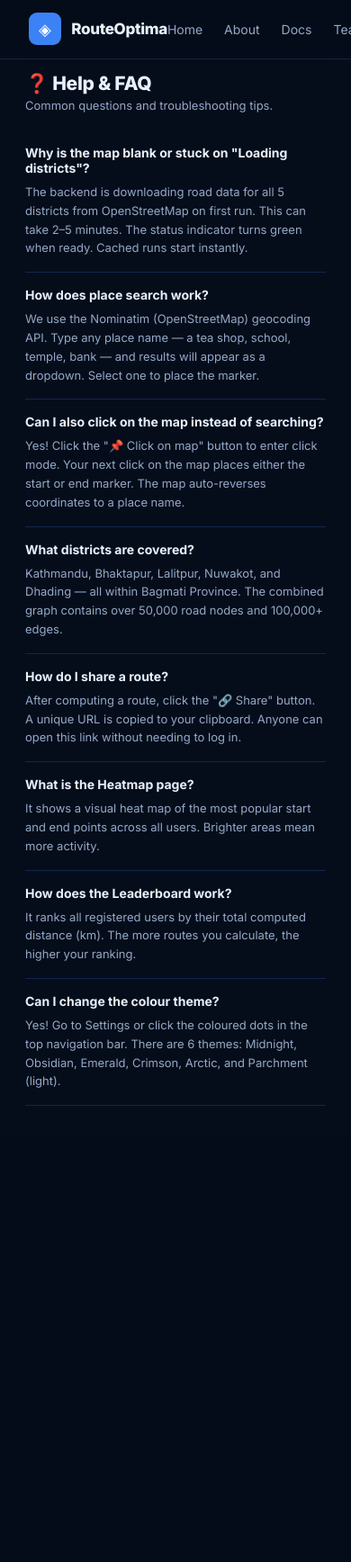
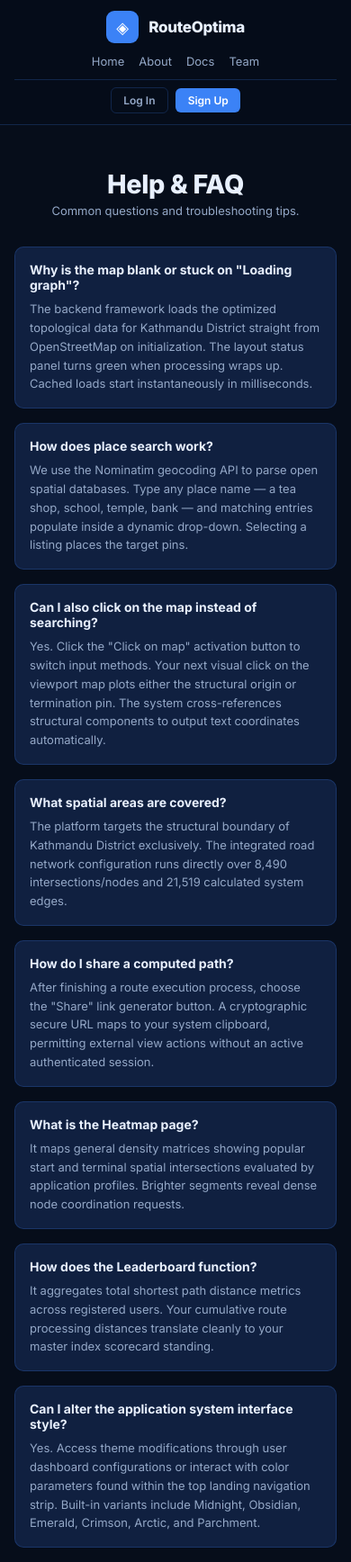
Before and after one commit to Sohit-Giri/cappropject, a Django app: page /help/ in a window 390 px wide. Shown: the whole page at 90% size. Before the commit the page ends 1229 px from the top, so only its background shows below. Run offline with Django 5.2, Linux system fonts and the light colour scheme.

Commit message:
Strip emojis from help template, isolate to Kathmandu metrics, and add navigation breakpoints

```diff
--- a/backend/routing/templates/routing/help.html
+++ b/backend/routing/templates/routing/help.html
@@ -1,26 +1,162 @@
 {% extends 'routing/base.html' %}
 {% block title %}Help — RouteOptima{% endblock %}
 {% block public %}
+
+<style>
+  .faq-container {
+    max-width: 720px;
+    margin: 0 auto;
+    display: flex;
+    flex-direction: column;
+    gap: 1rem;
+  }
+
+  .faq-item {
+    background: var(--bg2);
+    border: 1px solid var(--border);
+    border-radius: 10px;
+    padding: 1.25rem;
+  }
+
+  .faq-q {
+    font-weight: 700;
+    font-size: 15px;
+    color: var(--text1);
+    margin-bottom: 0.5rem;
+  }
+
+  .faq-a {
+    font-size: 13px;
+    color: var(--text2);
+    line-height: 1.6;
+  }
+
+  /* ==========================================================================
+     MOBILE RESPONSIVE BREAKPOINTS & STRUCTURAL INTEGRITY (NO EMOJIS)
+     ========================================================================== */
+  @media (max-width: 768px) {
+    /* Responsive Top Navigation Stack */
+    .landing-nav {
+      padding: 0.75rem 1rem;
+      flex-direction: column;
+      gap: 0.75rem;
+      position: relative; /* Prevents textual panels from sliding underneath navigation layer */
+    }
+
+    .nav-links {
+      gap: 1rem;
+      flex-wrap: wrap;
+      justify-content: center;
+    }
+
+    .nav-links a {
+      font-size: 13px;
+    }
+
+    .nav-actions {
+      width: 100%;
+      justify-content: center;
+      gap: 0.5rem;
+      flex-wrap: wrap;
+      border-top: 1px solid var(--border);
+      padding-top: 0.5rem;
+    }
+
+    /* Page Headings Padding Re-calculations */
+    .page-header {
+      padding: 3rem 1rem 1rem !important;
+      text-align: center;
+    }
+
+    .page-header h1 {
+      font-size: 1.8rem;
+    }
+
+    .page-body {
+      padding: 1rem !important;
+    }
+
+    /* Adjust FAQ items on compact screens */
+    .faq-item {
+      padding: 1rem;
+    }
+
+    .faq-q {
+      font-size: 14px;
+    }
+  }
+</style>
+
 <nav class="landing-nav">
-  <a href="{% url 'landing' %}" class="landing-logo"><div class="icon">&#9672;</div><div><div class="name">RouteOptima</div></div></a>
-  <div class="nav-links"><a href="{% url 'landing' %}">Home</a><a href="{% url 'about' %}">About</a><a href="{% url 'docs' %}">Docs</a><a href="{% url 'team' %}">Team</a></div>
+  <a href="{% url 'landing' %}" class="landing-logo">
+    <div class="icon">&#9672;</div>
+    <div><div class="name">RouteOptima</div></div>
+  </a>
+  <div class="nav-links">
+    <a href="{% url 'landing' %}">Home</a>
+    <a href="{% url 'about' %}">About</a>
+    <a href="{% url 'docs' %}">Docs</a>
+    <a href="{% url 'team' %}">Team</a>
+  </div>
   <div class="nav-actions">
-    {% if user.is_authenticated %}<a href="{% url 'dashboard' %}" class="btn btn-primary btn-sm">Dashboard</a>
-    {% else %}<a href="{% url 'login' %}" class="btn btn-ghost btn-sm">Log In</a><a href="{% url 'register' %}" class="btn btn-primary btn-sm">Sign Up</a>{% endif %}
+    {% if user.is_authenticated %}
+    <a href="{% url 'dashboard' %}" class="btn btn-primary btn-sm">Dashboard</a>
+    {% else %}
+    <a href="{% url 'login' %}"    class="btn btn-ghost btn-sm">Log In</a>
+    <a href="{% url 'register' %}" class="btn btn-primary btn-sm">Sign Up</a>
+    {% endif %}
   </div>
 </nav>
+
 {% block content %}
-<div class="page-header" style="padding-top:5rem"><h1>❓ Help & FAQ</h1><div class="desc">Common questions and troubleshooting tips.</div></div>
+<div class="page-header" style="padding-top:5rem">
+  <h1>Help & FAQ</h1>
+  <div class="desc">Common questions and troubleshooting tips.</div>
+</div>
+
 <div class="page-body">
-  <div style="max-width:720px">
-    <div class="faq-item"><div class="faq-q">Why is the map blank or stuck on "Loading districts"?</div><div class="faq-a">The backend is downloading road data for all 5 districts from OpenStreetMap on first run. This can take 2–5 minutes. The status indicator turns green when ready. Cached runs start instantly.</div></div>
-    <div class="faq-item"><div class="faq-q">How does place search work?</div><div class="faq-a">We use the Nominatim (OpenStreetMap) geocoding API. Type any place name — a tea shop, school, temple, bank — and results will appear as a dropdown. Select one to place the marker.</div></div>
-    <div class="faq-item"><div class="faq-q">Can I also click on the map instead of searching?</div><div class="faq-a">Yes! Click the "📌 Click on map" button to enter click mode. Your next click on the map places either the start or end marker. The map auto-reverses coordinates to a place name.</div></div>
-    <div class="faq-item"><div class="faq-q">What districts are covered?</div><div class="faq-a">Kathmandu, Bhaktapur, Lalitpur, Nuwakot, and Dhading — all within Bagmati Province. The combined graph contains over 50,000 road nodes and 100,000+ edges.</div></div>
-    <div class="faq-item"><div class="faq-q">How do I share a route?</div><div class="faq-a">After computing a route, click the "🔗 Share" button. A unique URL is copied to your clipboard. Anyone can open this link without needing to log in.</div></div>
-    <div class="faq-item"><div class="faq-q">What is the Heatmap page?</div><div class="faq-a">It shows a visual heat map of the most popular start and end points across all users. Brighter areas mean more activity.</div></div>
-    <div class="faq-item"><div class="faq-q">How does the Leaderboard work?</div><div class="faq-a">It ranks all registered users by their total computed distance (km). The more routes you calculate, the higher your ranking.</div></div>
-    <div class="faq-item"><div class="faq-q">Can I change the colour theme?</div><div class="faq-a">Yes! Go to Settings or click the coloured dots in the top navigation bar. There are 6 themes: Midnight, Obsidian, Emerald, Crimson, Arctic, and Parchment (light).</div></div>
+  <div class="faq-container">
+
+    <div class="faq-item">
+      <div class="faq-q">Why is the map blank or stuck on "Loading graph"?</div>
+      <div class="faq-a">The backend framework loads the optimized topological data for Kathmandu District straight from OpenStreetMap on initialization. The layout status panel turns green when processing wraps up. Cached loads start instantaneously in milliseconds.</div>
+    </div>
+
+    <div class="faq-item">
+      <div class="faq-q">How does place search work?</div>
+      <div class="faq-a">We use the Nominatim geocoding API to parse open spatial databases. Type any place name — a tea shop, school, temple, bank — and matching entries populate inside a dynamic drop-down. Selecting a listing places the target pins.</div>
+    </div>
+
+    <div class="faq-item">
+      <div class="faq-q">Can I also click on the map instead of searching?</div>
+      <div class="faq-a">Yes. Click the "Click on map" activation button to switch input methods. Your next visual click on the viewport map plots either the structural origin or termination pin. The system cross-references structural components to output text coordinates automatically.</div>
+    </div>
+
+    <div class="faq-item">
+      <div class="faq-q">What spatial areas are covered?</div>
+      <div class="faq-a">The platform targets the structural boundary of Kathmandu District exclusively. The integrated road network configuration runs directly over 8,490 intersections/nodes and 21,519 calculated system edges.</div>
+    </div>
+
+    <div class="faq-item">
+      <div class="faq-q">How do I share a computed path?</div>
+      <div class="faq-a">After finishing a route execution process, choose the "Share" link generator button. A cryptographic secure URL maps to your system clipboard, permitting external view actions without an active authenticated session.</div>
+    </div>
+
+    <div class="faq-item">
+      <div class="faq-q">What is the Heatmap page?</div>
+      <div class="faq-a">It maps general density matrices showing popular start and terminal spatial intersections evaluated by application profiles. Brighter segments reveal dense node coordination requests.</div>
+    </div>
+
+    <div class="faq-item">
+      <div class="faq-q">How does the Leaderboard function?</div>
+      <div class="faq-a">It aggregates total shortest path distance metrics across registered users. Your cumulative route processing distances translate cleanly to your master index scorecard standing.</div>
+    </div>
+
+    <div class="faq-item">
+      <div class="faq-q">Can I alter the application system interface style?</div>
+      <div class="faq-a">Yes. Access theme modifications through user dashboard configurations or interact with color parameters found within the top landing navigation strip. Built-in variants include Midnight, Obsidian, Emerald, Crimson, Arctic, and Parchment.</div>
+    </div>
+
   </div>
 </div>
 {% endblock %}
```
